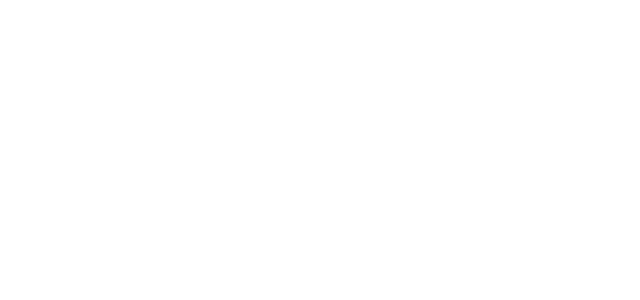
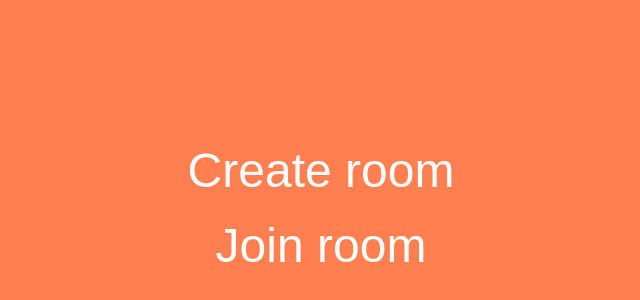
Before and after one commit to a413x/planning-poker, a Vue app: page / in a window 1280 px wide. Shown: the part 182-482 px from the top of the page, without its empty margins (319-959 px from the left). Built offline with nearby package versions, Linux system fonts and the light colour scheme.

Commit message:
create start-screen component, add it in app

```diff
--- a/src/App.vue
+++ b/src/App.vue
@@ -1,15 +1,39 @@
 <template>
-  <div id="app"></div>
+  <div id="app">
+    <StartScreen @select="stateChange"/>
+  </div>
 </template>
 
 <script>
-
+import StartScreen from './components/start-screen/start-screen'
+import {APPSTATES} from "@/constants";
 export default {
   name: 'App',
-  components: {}
+  components: { StartScreen },
+  data: () => ({
+    state: APPSTATES.STARTSCREEN
+  }),
+  methods: {
+    stateChange(newState){
+      this.state = newState
+    }
+  }
 }
 </script>
 
-<style>
-#app {}
+<style lang="less">
+body{
+  position: absolute;
+  top: 0;
+  left: 0;
+  right: 0;
+  bottom: 0;
+}
+#app {
+  .flex-centered;
+  width: 100%;
+  height: 100%;
+  font-family: Arial, sans-serif;
+  background: coral;
+}
 </style>
--- /dev/null
+++ b/src/components/start-screen/start-screen.vue
@@ -0,0 +1,40 @@
+<template>
+    <div class="start-screen">
+        <TextButton
+            class="start-screen__btn"
+            @click="create"
+        >
+            Create room
+        </TextButton>
+        <TextButton
+            class="start-screen__btn"
+            @click="join"
+        >
+            Join room
+        </TextButton>
+    </div>
+</template>
+
+<script>
+import TextButton from "@/components/elements/btn/TextButton";
+import {APPSTATES} from "@/constants";
+export default {
+    name: 'StartScreen',
+    components: { TextButton },
+    methods: {
+        create() {this.$emit('select', APPSTATES.CREATE)},
+        join() {this.$emit('select', APPSTATES.JOIN)}
+    }
+}
+</script>
+
+<style lang="less">
+.start-screen{
+    .flex-centered;
+    flex-flow: column;
+    &__btn{
+        margin-bottom: 20px;
+        font-size: 48px;
+    }
+}
+</style>
--- /dev/null
+++ b/src/constants.js
@@ -0,0 +1,5 @@
+export const APPSTATES = {
+    STARTSCREEN: 0,
+    CREATE: 1,
+    JOIN: 2
+}
```
